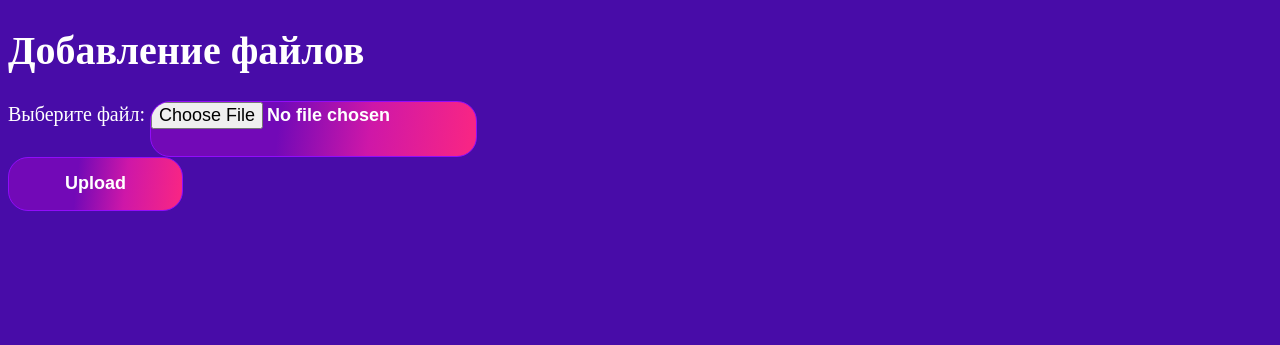
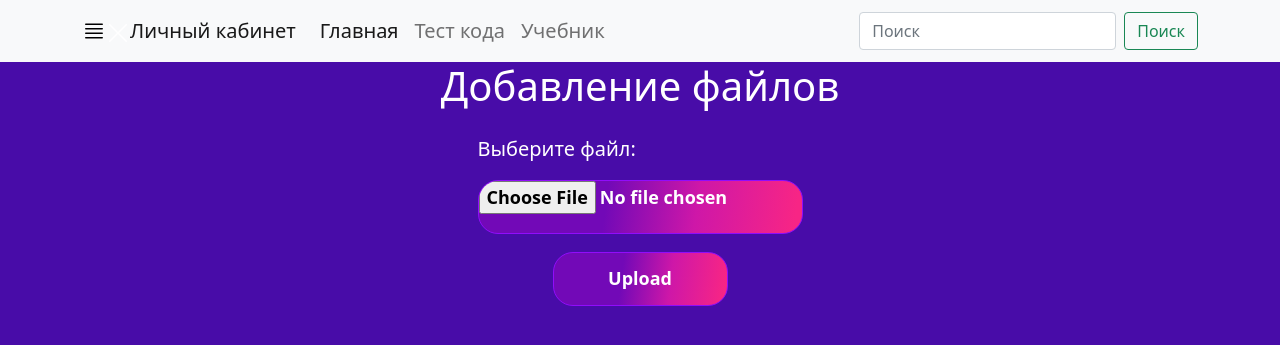
Before and after one commit to Dmitrii-Pargachev/CodeSpark, a Flask app: page /upload in a window 1280 px wide. Shown: the top 345 px of the page. Run offline with Flask 3, Linux system fonts and the light colour scheme.

Commit message:
добавление стилей на странички

```diff
--- a/app.py
+++ b/app.py
@@ -92,7 +92,19 @@ def open_codeditor():
 
 @app.route('/self')
 def openself():
-    return render_template('self.html')
+        mail = request.form.get('mail')
+        password = request.form.get('password')
+
+        conn = sqlite3.connect(DATABASE)
+        cursor = conn.cursor()
+
+        cursor.execute('SELECT * FROM user_info WHERE mail = ? AND password = ?', (mail, password))
+        user = cursor.fetchone()
+
+        conn.close()
+
+
+        return render_template('self.html', user=user)
 
 
 @app.route('/runcode', methods=['POST'])
--- a/templates/self.html
+++ b/templates/self.html
@@ -59,7 +59,7 @@
 <div class="container rounded bg-white mt-5 mb-5">
   <div class="row">
       <div class="col-md-3 border-right">
-          <div class="d-flex flex-column align-items-center text-center p-3 py-5"><img class="rounded-circle mt-5" width="150px" src="https://www.svgrepo.com/show/532362/user.svg  "><span class="font-weight-bold">Eldorado</span><span class="text-black-50">CodeSpark@mail.com</span><span> </span></div>
+          <div class="d-flex flex-column align-items-center text-center p-3 py-5"><img class="rounded-circle mt-5" width="150px" src="https://www.svgrepo.com/show/532362/user.svg  "><span class="font-weight-bold">{{user}}</span><span class="text-black-50">CodeSpark@mail.com</span><span> </span></div>
       </div>
       <div class="col-md-5 border-right">
           <div class="p-3 py-5">
@@ -130,7 +130,7 @@
 
 
 body {
-    background: rgb(99, 39, 120)
+    background:  #480CA8
 }
 
 .form-control:focus {
--- a/templates/upload.html
+++ b/templates/upload.html
@@ -4,28 +4,84 @@
     <meta charset="UTF-8">
     <meta name="viewport" content="width=device-width, initial-scale=1.0">
     <title>Добавление файлов</title>
+    <link href="https://cdn.jsdelivr.net/npm/bootstrap@5.1.3/dist/css/bootstrap.min.css" rel="stylesheet" integrity="sha384-1BmE4kWBq78iYhFldvKuhfTAU6auU8tT94WrHftjDbrCEXSU1oBoqyl2QvZ6jIW3" crossorigin="anonymous">
 </head>
 <body>
+    <nav class="navbar navbar-expand-lg navbar-light bg-light">
+        <div class="container">
+          <svg onclick="add()" width="24" height="24" viewBox="0 0 16 16" fill="none" xmlns="http://www.w3.org/2000/svg">
+              <path fill-rule="evenodd" clip-rule="evenodd" d="M2 12.5C2 12.2239 2.22386 12 2.5 12H13.5C13.7761 12 14 12.2239 14 12.5C14 12.7761 13.7761 13 13.5 13H2.5C2.22386 13 2 12.7761 2 12.5Z" fill="black"/>
+              <path fill-rule="evenodd" clip-rule="evenodd" d="M2 9.5C2 9.22386 2.22386 9 2.5 9H13.5C13.7761 9 14 9.22386 14 9.5C14 9.77614 13.7761 10 13.5 10H2.5C2.22386 10 2 9.77614 2 9.5Z" fill="black"/>
+              <path fill-rule="evenodd" clip-rule="evenodd" d="M2 6.5C2 6.22386 2.22386 6 2.5 6H13.5C13.7761 6 14 6.22386 14 6.5C14 6.77614 13.7761 7 13.5 7H2.5C2.22386 7 2 6.77614 2 6.5Z" fill="black"/>
+              <path fill-rule="evenodd" clip-rule="evenodd" d="M2 3.5C2 3.22386 2.22386 3 2.5 3H13.5C13.7761 3 14 3.22386 14 3.5C14 3.77614 13.7761 4 13.5 4H2.5C2.22386 4 2 3.77614 2 3.5Z" fill="black"/>
+              </svg>
+          <div class="block">
+              <div class="close" onclick="dda()">
+                  <svg width="24" height="24" viewBox="0 0 16 16" fill="none" xmlns="http://www.w3.org/2000/svg">
+                      <path d="M2.14645 2.85355C1.95118 2.65829 1.95118 2.34171 2.14645 2.14645C2.34171 1.95118 2.65829 1.95118 2.85355 2.14645L8 7.29289L13.1464 2.14645C13.3417 1.95118 13.6583 1.95118 13.8536 2.14645C14.0488 2.34171 14.0488 2.65829 13.8536 2.85355L8.70711 8L13.8536 13.1464C14.0488 13.3417 14.0488 13.6583 13.8536 13.8536C13.6583 14.0488 13.3417 14.0488 13.1464 13.8536L8 8.70711L2.85355 13.8536C2.65829 14.0488 2.34171 14.0488 2.14645 13.8536C1.95119 13.6583 1.95119 13.3417 2.14645 13.1464L7.29289 8L2.14645 2.85355Z" fill="white"/>
+                      </svg>
+              </div>
+          </div>
+          <a class="navbar-brand" href="/self">Личный кабинет</a>
+          <button class="navbar-toggler" type="button" data-bs-toggle="collapse" data-bs-target="#navbarSupportedContent" aria-controls="navbarSupportedContent" aria-expanded="false" aria-label="Переключатель навигации">
+            <span class="navbar-toggler-icon"></span>
+          </button>
+          <div class="collapse navbar-collapse" id="navbarSupportedContent">
+            <ul class="navbar-nav me-auto mb-2 mb-lg-0">
+              <li class="nav-item">
+                <a class="nav-link active" aria-current="page" href="/register">Главная</a>
+              </li>
+              <li class="nav-item">
+                <a class="nav-link" href="/go_code">Тест кода</a>
+              </li>
+              <li class="nav-item">
+                <a class="nav-link" href="/tutor">Учебник</a>
+              </li>
+            </ul>
+            <form class="d-flex">
+              <input class="form-control me-2" type="search" placeholder="Поиск" aria-label="Поиск">
+              <button class="btn btn-outline-success" type="submit">Поиск</button>
+            </form>
+          </div>
+        </div>
+      </nav>
+    <figure>
     <h1>Добавление файлов</h1>
+</figure>
+<figure>
     <div class="1div">
     <form action="/upload2" method="post" enctype="multipart/form-data">
-        <label for="file">Выберите файл:</label>
+        <label for="file">Выберите файл:</label><br><p></p>
         <input type="file" name="file" class="inp" id="file" required>
         <br>
-
-        <div class="color"><input class="but" type="submit" value="Upload"></div>
+    <figcaption>
+        <div class="color"><input class="but" type="submit" value="Upload"></div></figcaption>
     </form>
-
+        <figcaption>
     {% if show_view_files_button %}
         <br>
         <a href="{{ url_for('list_files') }}"><button class="but">Просмотреть файлы</button></a>
     {% endif %}
     </div>
+    </figcaption>
+</figure>
     <style>
         body{
     background-color: #480CA8;
     font-size: 20px;
     color: white;
+    }
+    figure{
+        display: flex;
+        justify-content: center;
+    }
+    .line{
+    text-decoration: none;
+    color: white;
+}
+    figcaption{
+        display: flex;
+        justify-content: center;
     }
     .color input{
         background: linear-gradient(97deg, #7209B7 39.28%, #CE17A8 67.05%, #F72585 97.48%);
@@ -41,6 +97,7 @@
     border: 1px solid #920CFB;
     }
     .but{
+    margin-top: 10%;
     font-size: 18px;
     font-weight: bold;
     border-radius: 20px;
```
Also changed, not shown: templates/login.html (+34 -7 lines), templates/view_files.html (+40 -2 lines), templates/welcome.html (+21 -1 lines), databasa.sqlite.
